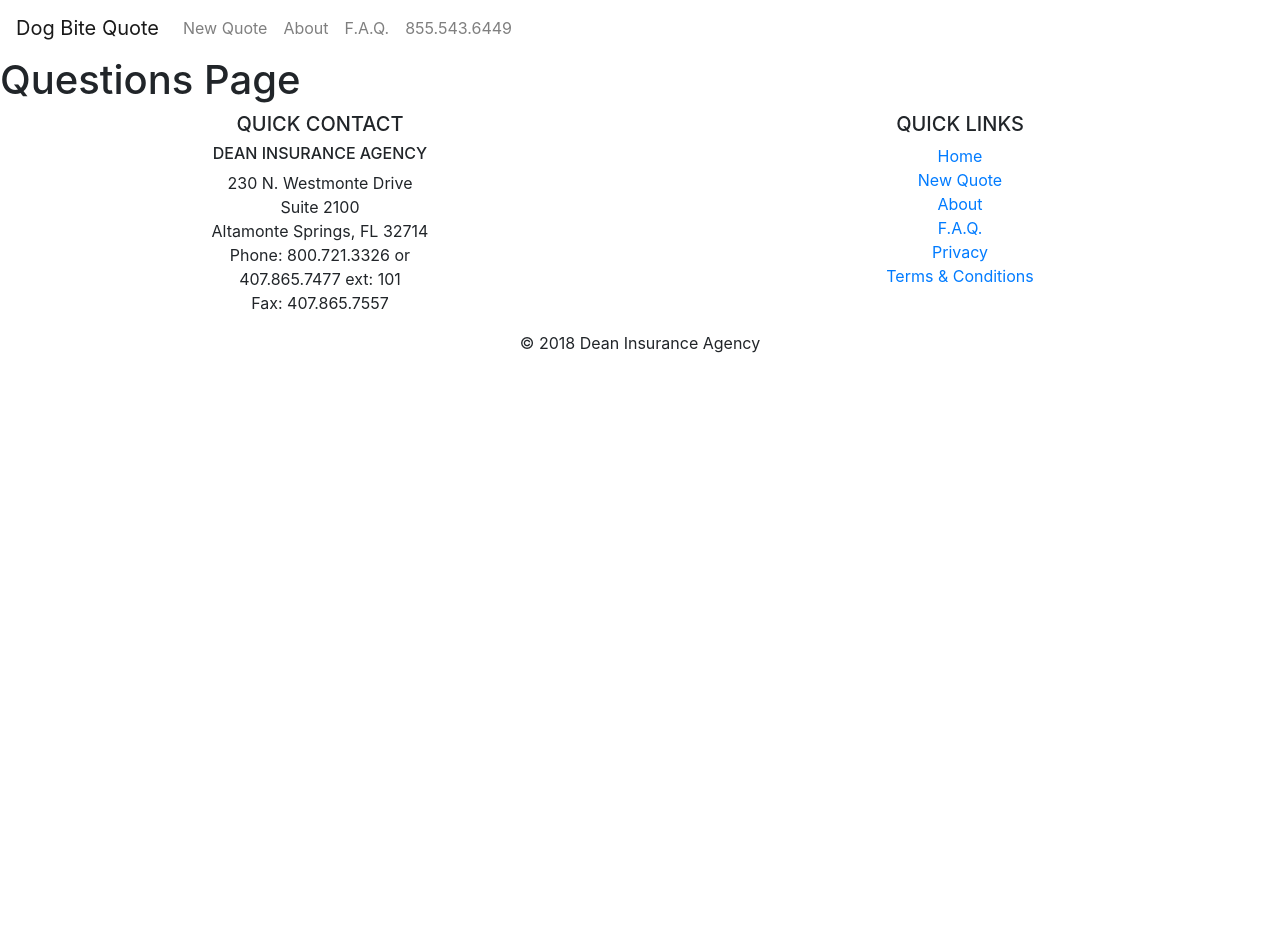
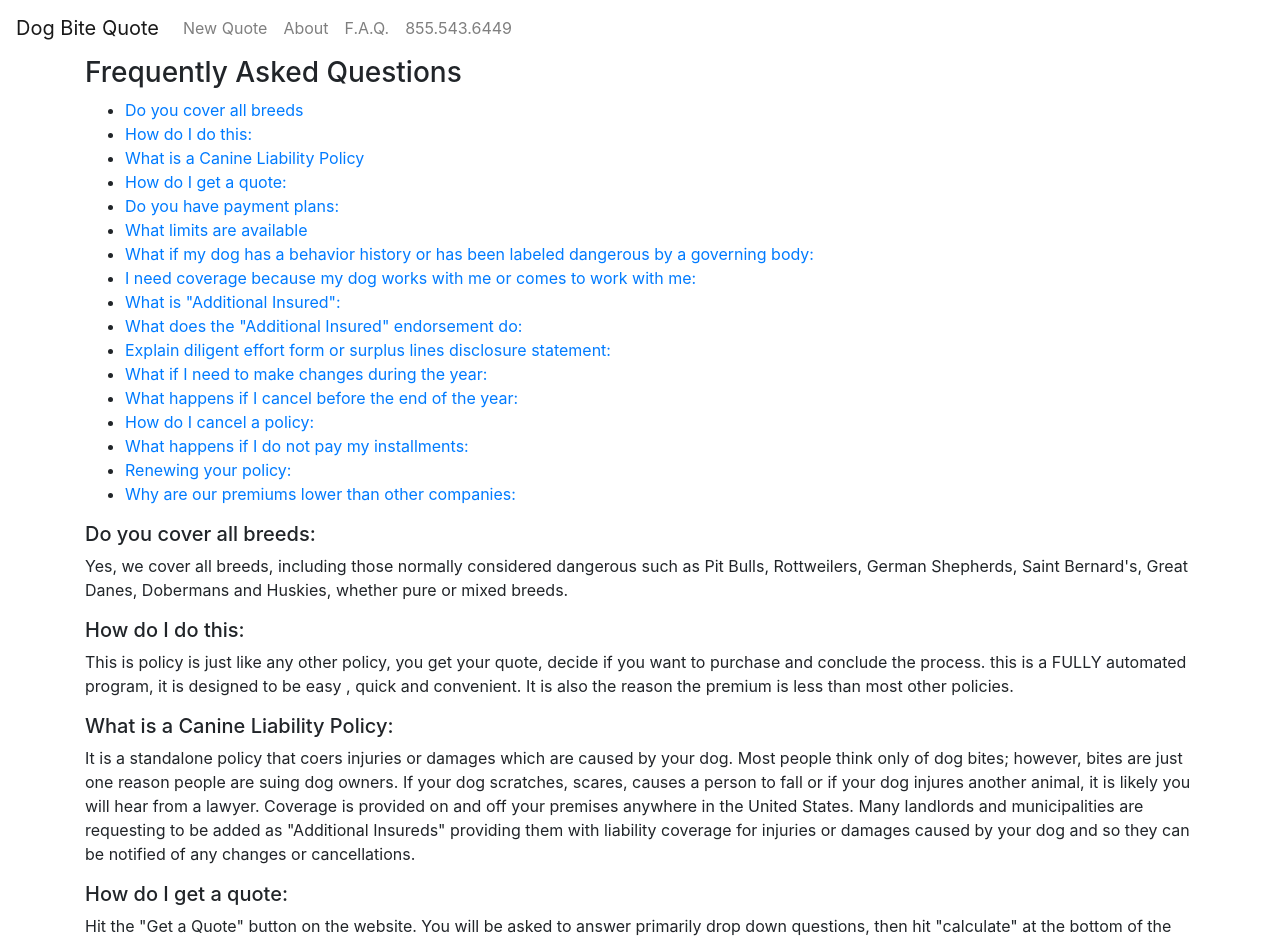
Before and after one commit to jmanock/fin-dog-bite, a React (Create React App) app: page /Questions in a window 1280 px wide. Shown: the top 941 px of the page. Before the commit the page ends 800 px from the top, so only its background shows below. Built offline with nearby package versions, Linux system fonts and the light colour scheme.

Commit message:
working on the pages

```diff
--- a/src/Components/PageComponents/About.jsx
+++ b/src/Components/PageComponents/About.jsx
@@ -2,7 +2,28 @@
 
 const About = () =>{
   return(
-    <h1>About Page</h1>
+    <div className='container'>
+      <h3>About Canine Liability Insurance</h3>
+      <p>
+        It's likely that the seed to become a champion for man's best friend was planted in Deborah Turner years ago when, as a child, she witnessed an act of animal abuse yet was powerless to stop it. Fast forward to today, when Debbie has parlayed her love of dogs, a deep understanding of their behavior, and a strong background in insurance to replace coverage that is being removed from homeowners and rental policies with <span className='title-name'>Canine Liability Insurance</span>.
+      </p>
+      <p>
+        While doing research for a paper for the prestigious Society of Chartered Property and Casualty Underwriters (aka CPCU), it occurred to her that there is a gross misunderstanding by the insurance industry as to which dogs to insure for dog bite liability. Finding that breed is only one small part in the process, Debbie looked at developing a rating modality that incorporates identifiable factors as to the likelihood a dog will bite regardless of the breed. The most often question asked is will she insure one of the so-called dangerous breeds, and the answer is YES! The <span className='title-name'>Canine Liability Policy</span> is designed for any and ALL Breeds of dogs.
+      </p>
+      <h5>Inside the Canine Liability Insurance Policy</h5>
+      <p>
+        Debbie developed the <span className='title-name'>Canine Liability Policy</span> offering protection for dog owners in the event their dog(s) injures a person or another animal. Each dog is individually underwritten examining those characteristics that play a part in the propensity for dog biting. Policy limits range from $25,000 - $300,000. Debbie also has the ability to include additional insureds if required. In stark contrast to other programs, <span className='title-name'>Canine Liability Insurance</span> does not exclude any particular breed of dog; this approach is central to Debbie's unique understanding of dog behavior that has turned underwriting this risk on its floppy ear.
+      </p>
+      <p>
+        The program initially began in 2012 available in a limited number of states. Today <span className='title-name'>Canine Liability</span> coverarge is available in all states except Alaska. The policy has also been redesigned to offer much broader coverage with no deductible. You can request a quote by filling out an online application and emailing it to <a href='mailto:dturner@deaninsuranceai.com'>dturner@deaninsuranceai.com</a>, or by completeing the lead form on this page for more information.
+      </p>
+      <p>
+        The policy was originally sold through a subsidiary of her agency Federation of Insurance Dog Owners aka F.I.D.O., and is now sold through Debbie's agency, Dean Insurance Agency, Inc. Dean Insurance was established in 1994 and provides a broad range of insurance products and services to personal and business customers.
+      </p>
+      <p>
+        Debbie has recently been nominated a finalist for Woman of the Year in the Pet Industry Network.
+      </p>
+    </div>
   );
 };
 
--- a/src/Components/PageComponents/Questions.jsx
+++ b/src/Components/PageComponents/Questions.jsx
@@ -1,7 +1,89 @@
 import React from 'react';
 
 const Questions = () =>(
-  <h1>Questions Page</h1>
+  <div className='container'>
+    <h3>Frequently Asked Questions</h3>
+    <ul>
+      <li><a href='#allBreeds'>Do you cover all breeds</a></li>
+      <li><a href='#HowDoI'>How do I do this:</a></li>
+      <li><a href='#whatIs'>What is a <span className='title-name'>Canine Liability Policy</span></a></li>
+      <li><a href='#quote'>How do I get a quote:</a></li>
+      <li><a href='#paymentPlans'>Do you have payment plans:</a></li>
+      <li><a href='#limits'>What limits are available</a></li>
+      <li><a href='#behaviorHistory'>What if my dog has a behavior history or has been labeled dangerous by a governing body:</a></li>
+      <li><a href='#dogWorks'>I need coverage because my dog works with me or comes to work with me:</a></li>
+      <li><a href='#additionalInsured'>What is "Additional Insured":</a></li>
+      <li><a href='#endorsement'>What does the "Additional Insured" endorsement do:</a></li>
+      <li><a href='#diligent'>Explain diligent effort form or surplus lines disclosure statement:</a></li>
+      <li><a href='#changes'>What if I need to make changes during the year:</a></li>
+      <li><a href='#cancel'>What happens if I cancel before the end of the year:</a></li>
+      <li><a href='#cancelPolicy'>How do I cancel a policy:</a></li>
+      <li><a href='#noPay'>What happens if I do not pay my installments:</a></li>
+      <li><a href='#renewing'>Renewing your policy:</a></li>
+      <li><a href='#lower'>Why are our premiums lower than other companies:</a></li>
+    </ul>
+    <div className='question'>
+      <h5 id='allBreeds'>Do you cover all breeds:</h5>
+      <p>
+        Yes, we cover all breeds, including those normally considered dangerous such as Pit Bulls, Rottweilers, German Shepherds, Saint Bernard's, Great Danes, Dobermans and Huskies, whether pure or mixed breeds.
+      </p>
+    </div>
+    <div className='question'>
+      <h5 id='HowDoI'>How do I do this:</h5>
+      <p>
+        This is policy is just like any other policy, you get your quote, decide if you want to purchase and conclude the process. this is a FULLY automated program, it is designed to be easy , quick and convenient. It is also the reason the premium is less than most other policies.
+      </p>
+    </div>
+    <div className='question'>
+      <h5 id='whatIs'>What is a <span className='title-name'>Canine Liability Policy</span>:</h5>
+      <p>
+        It is a standalone policy that coers injuries or damages which are caused by your dog. Most people think only of dog bites; however, bites are just one reason people are suing dog owners. If your dog scratches, scares, causes a person to fall or if your dog injures another animal, it is likely you will hear from a lawyer. Coverage is provided on and off your premises anywhere in the United States. Many landlords and municipalities are requesting to be added as "Additional Insureds" providing them with liability coverage for injuries or damages caused by your dog and so they can be notified of any changes or cancellations.
+      </p>
+    </div>
+    <div className='question'>
+      <h5 id='quote'>How do I get a quote:</h5>
+      <p>
+        Hit the "Get a Quote" button on the website. You will be asked to answer primarily drop down questions, then hit "calculate" at the bottom of the page. If you have more than one dog, there is an "Add Dog" button at the top left corner of the quote. You will need to answer the same questions for each dog. Please note that you are Never under any <b>OBLIGATION TO PURCHASE ANYTHING!</b>
+      </p>
+    </div>
+    <div className='question'>
+      <h5 id='paymentPlans'>Do you have payment plans:</h5>
+      <p>
+        Payment options and plans will vary depending on the amount of the premium they will appear on the page with your quote. The <b>QUOTE</b> you will reveive is for an annual policy which is 12 months or one year. All payments must be received and authorized by either a debit or credit card processing company. The charges will appear on your statement from "Dual Commercial" they are assisting us. The only Rip Off reports about the program are the result of cancellation due to nonpayment of premiums, only the insurer can reinstate coverage we do not have the authority to without their approval. <b>There is no Deductible!</b>
+      </p>
+    </div>
+    <div className='question'>
+      <h5 id='limits'>What limits are available:</h5>
+      <p>
+        We have four options for coverage $25,000, $50,000, $100,000 and $300,000. At this time we are unable to assist with higher limits such as $500,000 and up.
+      </p>
+    </div>
+    <div className='question'>
+      <h5 id='behaviorHistory'>What if my dog has a behavior history or has been labeled dangerous by a governing body:</h5>
+      <p>
+        We are willing to review all dogs. You will be asked to give us information on the incident or incidents leading to the label. If your quote comes back as a "referral", that means the underwriters want to review your application closer. You will receive the final decision in a separate email.
+      </p>
+    </div>
+    <div className='question'>
+      <h5 id='dogWorks'>I need coverage because my dog works with me or comes to work with me:</h5>
+      <p>
+        If your dog goes to work with you but does not assist you, other than greeting customers or visiting with staff or employees, we can include coverage.
+      </p>
+    </div>
+    <div className='question'>
+      <h5 id='additionalInsured'>What is "Additional Insured":</h5>
+      <p>
+      </p>
+    </div>
+    <h5 id='endorsement'>What does the "Additional Insured" endorsement do:</h5>
+    <h5 id='diligent'>Explain diligent effort form or surplus lines disclosure statement:</h5>
+    <h5 id='changes'>What if I need to make changes during the year:</h5>
+    <h5 id='cancel'>What happens if I cancel before the end of the year:</h5>
+    <h5 id='cancelPolicy'>How do I cancel a policy:</h5>
+    <h5 id='noPay'>What happens if I do not pay my installments:</h5>
+    <h5 id='renewing'>Renewing your policy:</h5>
+    <h5 id='lower'>Why are our premiums lower than other companies:</h5>
+  </div>
 );
 
 export default Questions;
--- a/src/Components/Rates.jsx
+++ b/src/Components/Rates.jsx
@@ -1,14 +1,26 @@
 import React,{Component} from 'react';
+
+const rates = [
+  {id:1,coverage:'$25,000',total:'',installments:'3',down:'',insAmount:'',first:'2/3/2019',select:''},
+  {id:2,coverage:'$50,000',total:'',installments:'3',down:'',insAmount:'',first:'2/3/2019',select:''},
+  {id:3,coverage:'$100,000',total:'',installments:'3',down:'',insAmount:'',first:'2/3/2019',select:''},
+  {id:4,coverage:'$300,000',total:'',installments:'3',down:'',insAmount:'',first:'2/3/2019',select:''}
+];
 
 class Rates extends Component{
   render(){
     console.log(this.props.state.dogs, this.props.state.addIns);
-    const Item = this.props.state.dogs.map((dog) => {
-      return <tr key={dog.id}>
-        <td>{dog.name}</td>
-        <td>{this.props.state.addIns}</td>
+    const list = rates.map((x => {
+      return <tr key={x.id}>
+        <td>{x.coverage}</td>
+        <td>{x.total}</td>
+        <td>{x.installments}</td>
+        <td>{x.down}</td>
+        <td>{x.insAmount}</td>
+        <td>{x.first}</td>
+        <td><input type='radio'></input></td>
       </tr>
-    });
+    }));
     return(
       <div className='container'>
         <h3>Please Choose your coverage Limit, Premium for your Annual Policy</h3>
@@ -26,7 +38,7 @@
             </tr>
           </thead>
           <tbody>
-            {Item}
+            {list}
           </tbody>
         </table>
       </div>
```
